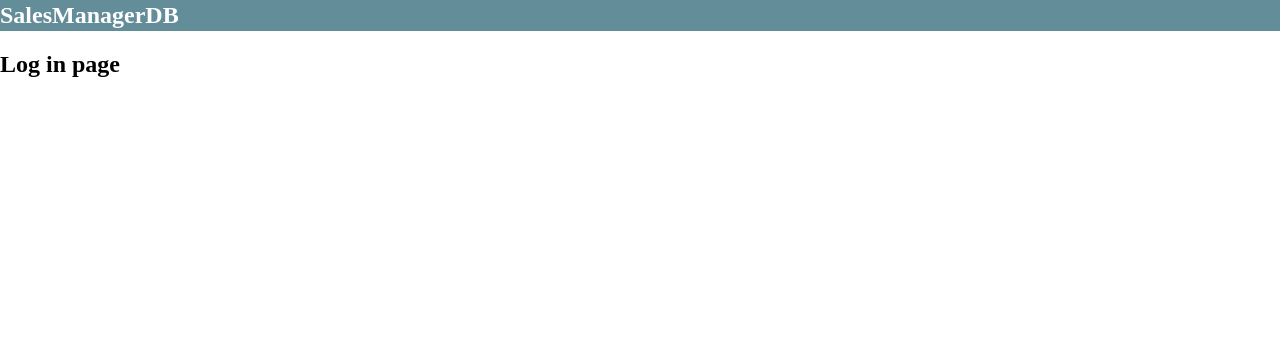
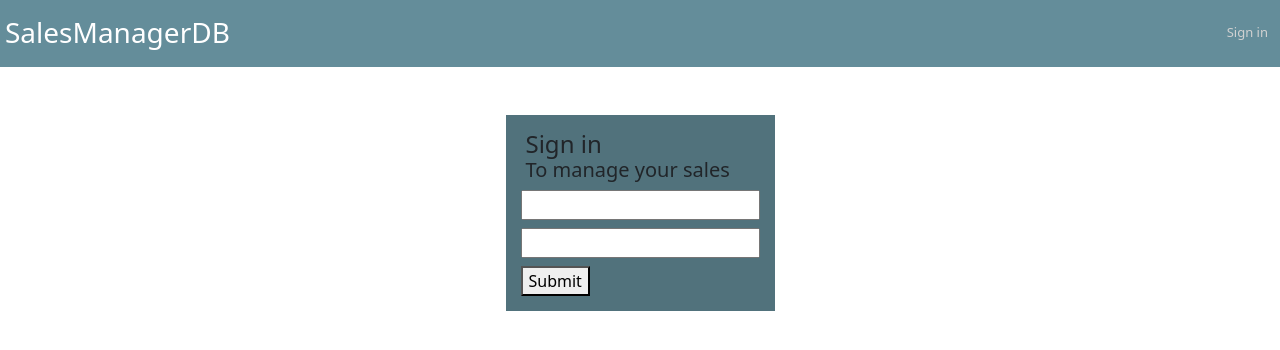
Before and after one commit to LiamConroy/reactjs-project-ca2, a React (Create React App) app in the folder supplies-manager/: page /login in a window 1280 px wide. Shown: the top 350 px of the page. Built offline with nearby package versions, Linux system fonts and the light colour scheme.

Commit message:
login page

```diff
--- a/supplies-manager/package.json
+++ b/supplies-manager/package.json
@@ -6,6 +6,7 @@
     "@testing-library/jest-dom": "^5.15.0",
     "@testing-library/react": "^11.2.7",
     "@testing-library/user-event": "^12.8.3",
+    "axios": "^0.24.0",
     "bootstrap": "^5.1.3",
     "react": "^17.0.2",
     "react-bootstrap": "^2.0.2",
--- a/supplies-manager/src/App.js
+++ b/supplies-manager/src/App.js
@@ -1,6 +1,7 @@
 import {BrowserRouter as Router, Routes, Route} from 'react-router-dom'
 import './App.css';
-import 'bootstrap'
+import Navbar from './components/navTop.js';
+import 'bootstrap/dist/css/bootstrap.css'
 import LogIn from './pages/LogIn';
 import CreateAdmin from './pages/CreateAdmin';
 import CreateSale from './pages/CreateSale';
@@ -13,7 +14,9 @@ import SingleSale from './pages/SingleSale';
 
 function App() {
   return (
-    <Router>
+     <Router>
+      <Navbar />
+      <div className = "container">
       <Routes>
           <Route path="/" element={<HomePage />}></Route>
           <Route path="/sales" element={<SalesPage />}></Route>
@@ -22,6 +25,7 @@ function App() {
           <Route path="/admin/create" element={<CreateAdmin />}></Route>
           <Route path="/login" element={<LogIn />}></Route>
       </Routes>
+      </div>
     </Router>
   );
 }
--- a/supplies-manager/src/components/navTop.js
+++ b/supplies-manager/src/components/navTop.js
@@ -1,13 +1,17 @@
 import React from 'react';
 import '../style.css'
-import 'bootstrap'
 
 const Navtop = () => {
     return(
     <div className = "navbar">
-        <div className = "pt-4">
-           <h2 className = "nomargin headingsWhite text-uppercase">SalesManagerDB</h2>
+        <div className = "float-right pt-2 pb-2">
+           <h3 className = "nomargin headingsWhite">SalesManagerDB</h3>
         </div>
+
+        <div className = "">
+            <p className = "float-right logout">Sign in</p>
+        </div>
+
     </div>
     )
 }
--- a/supplies-manager/src/index.js
+++ b/supplies-manager/src/index.js
@@ -2,15 +2,12 @@ import React from 'react';
 import ReactDOM from 'react-dom';
 import App from './App';
 
-import Navbar from './components/navTop.js';
+
 
 
 ReactDOM.render(
   <React.StrictMode>
-  <Navbar />
-
     <App />
-
   </React.StrictMode>,
   document.getElementById('root')
 );
--- a/supplies-manager/src/pages/HomePage.js
+++ b/supplies-manager/src/pages/HomePage.js
@@ -1,17 +1,16 @@
 import Button from 'react-bootstrap/Button';
-import Container from 'react-bootstrap/Button';
+
+// import Container from 'react-bootstrap/Button';
 
 const HomePage = () => {
+
     return(
-    <Container>
 
         <div>
-           <h2>Home innit</h2>
+           <h2 className = "" >Home innit</h2>
            <Button variant = "secondary">Test</Button>
-
         </div>
 
-    </Container>
     )
 }
 
--- a/supplies-manager/src/pages/LogIn.js
+++ b/supplies-manager/src/pages/LogIn.js
@@ -1,8 +1,59 @@
+import axios from "axios"
+import { useState } from 'react';
 const LogIn = () => {
+
+    const [login, setLogin] = useState({});
+
+    const loginHandler = (e) => {
+
+        setLogin(prevState => ({
+          ...prevState,
+          [e.target.name]:  e.target.value
+        }))
+      }
+
+      const submitLogin = () =>{
+        console.log(login)
+
+        axios.post('https://festivals-api.herokuapp.com/api/users/login', {
+          email: login.email,
+          password: login.password
+        })
+            .then(response => {
+              console.log(response.data.token)
+              localStorage.setItem('token',response.data.token )
+            })
+            .catch(err => console.log(err))
+      }
     return(
-        <div>
-           <h2>Log in page</h2>
+        <div className = "container">
+
+        <div className = "d-flex justify-content-xl-center">
+            <div className = "mt-5 cardStyle">
+            <div>
+                <h4 className = "nomargin">Sign in </h4>
+                <h5 className = "nomargin">To manage your sales</h5>
+            </div>
+
+                <div className = "float-left">
+                    <div className = "mt-2">
+                    <input className = "" type = "text" name = "email" onChange={loginHandler}/><br />
+                    </div>
+
+                    <div className = "mt-2 ml-5">
+                    <input className = "" type = "password" name = "password" onChange={loginHandler}/>
+                    </div>
+
+                    <div className = "mt-2">
+                        <button onClick={submitLogin} type = "submit">Submit</button>
+                    </div>
+                </div>
+            </div>
         </div>
+
+
+        </div>
+
     )
 }
 
--- a/supplies-manager/src/style.css
+++ b/supplies-manager/src/style.css
@@ -1,12 +1,31 @@
 .navbar{
    background-color: #648D9A;
+   /* display: none; */
    padding-top:2px;
    padding-bottom:2px;
 }
 
 .nomargin{
+    margin-left:5px;
     margin-top:0px;
     margin-bottom:0px;
+}
+
+.cardStyle{
+    background-color: #51727C;
+    padding:15px;
+}
+
+.logout{
+    margin-top:15px;
+    margin-right:12px;
+    font-size: 13px;
+    color: #D1D1D1;
+}
+
+
+.mr5{
+    margin-right:5px;
 }
 
 .headingsWhite{
```
Also changed, not shown: 1 other file (tests, documents, lock files or other folders).
